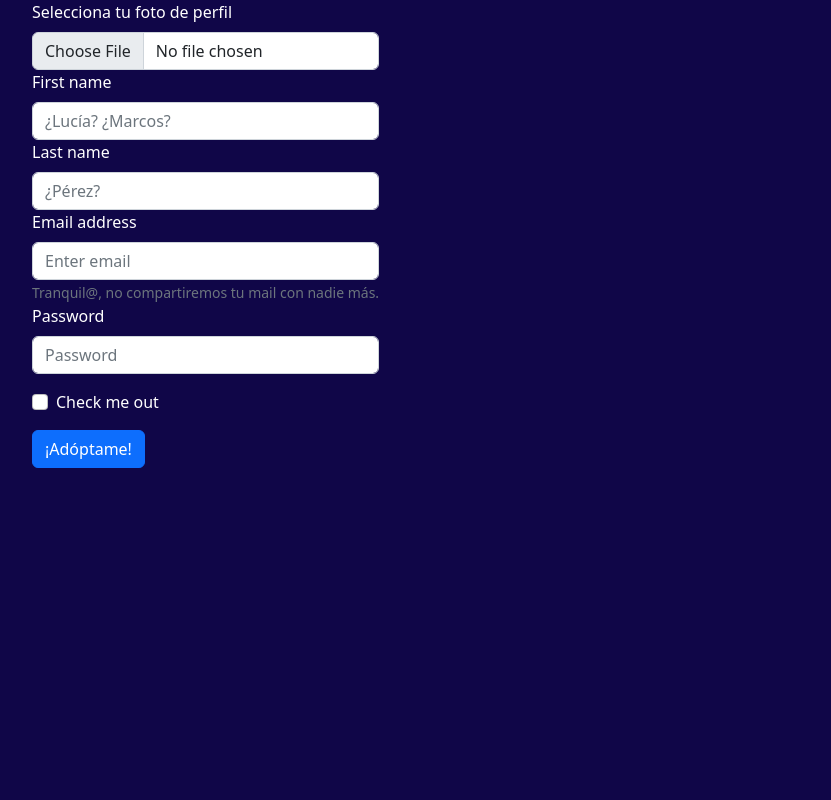
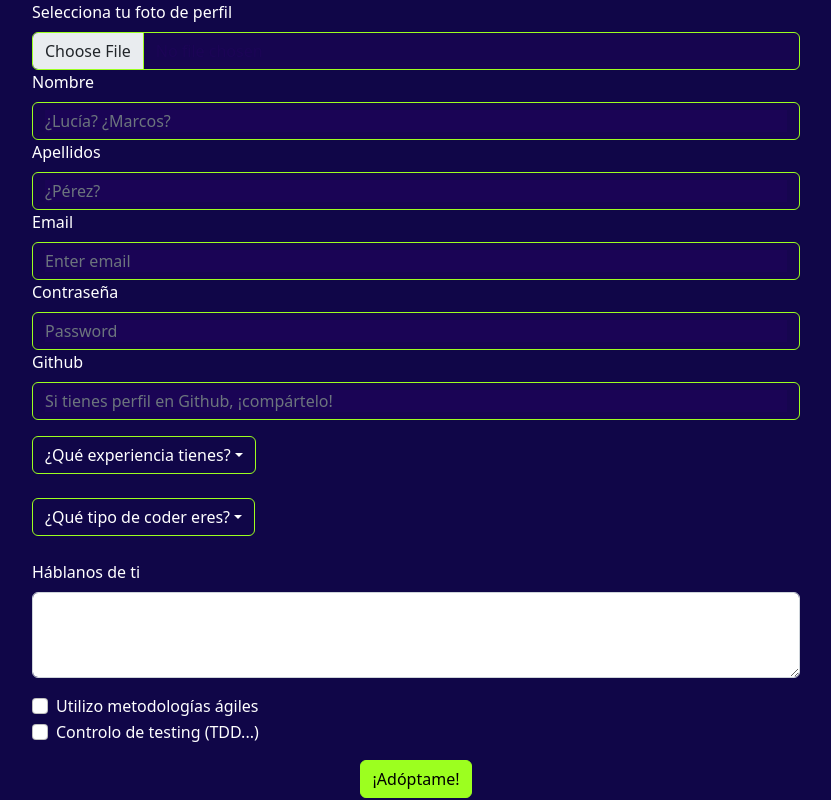
Before and after one commit to adoptacoder-app/adoptacoder, a React (Create React App) app: page / in a window 1280 px wide. Shown: the whole page, without its empty margins (224-1055 px from the left). Built offline with nearby package versions, Linux system fonts and the light colour scheme; the HTML template or start-up script is replaced by a standard one.

Commit message:
add checklist

```diff
--- a/src/assets/mol-form/form.css
+++ b/src/assets/mol-form/form.css
@@ -1,6 +1,40 @@
 .form{
     width: 60%;
-    display: flex;
     margin-left: 20%;
-    color: white
+    color: white;
 }
+
+.boton{
+    width: 100%;
+}
+
+.placeholderStyle{
+    background-color: #2e046d35;
+    border-color:#9CFF1F;
+}
+
+.placeholderStyle:hover{
+    background-color: #2e046d35;
+}
+
+.placeholderStyle::placeholder{
+    background-color: #2e046d35;
+}
+
+.placeholderStyle:not(:placeholder-shown) {
+    color: #2e046d35;
+  }
+
+
+.submitButtonContainer{
+    display:flex;
+    width: 100%;
+    justify-content: center;
+}
+
+
+.submitButton{
+    background-color:#9CFF1F;
+    color: black;
+    border-color: #9CFF1F;
+}
--- a/src/assets/mol-form/form.jsx
+++ b/src/assets/mol-form/form.jsx
@@ -1,6 +1,7 @@
 import './form.css'
 import Button from 'react-bootstrap/Button';
 import Form from 'react-bootstrap/Form';
+import GenericDropdown from '../atom-dropdown/atom-dropdown';
 
 function AdoptMeForm() {
   return (
@@ -8,34 +9,55 @@ function AdoptMeForm() {
     <Form>
       <Form.Group className="mb-3" controlId="formBasicEmail">
         <Form.Label>Selecciona tu foto de perfil</Form.Label>
-        <Form.Control type="file" />
-        <Form.Label>First name</Form.Label>
+        <Form.Control type="file" className="placeholderStyle"/>
+        <Form.Label>Nombre</Form.Label>
           <Form.Control
             required
             type="text"
             placeholder="¿Lucía? ¿Marcos?"
+            className="placeholderStyle"
           />
-        <Form.Label>Last name</Form.Label>
+        <Form.Label>Apellidos</Form.Label>
           <Form.Control
             required
             type="text"
             placeholder="¿Pérez?"
+            className="placeholderStyle"
           />
-        <Form.Label>Email address</Form.Label>
-        <Form.Control type="email" placeholder="Enter email" />
+        <Form.Label>Email</Form.Label>
+        <Form.Control type="email" placeholder="Enter email" className="placeholderStyle"/>
         <Form.Text className="text-muted">
-          Tranquil@, no compartiremos tu mail con nadie más.<br></br>
         </Form.Text>
-        <Form.Label>Password</Form.Label>
-        <Form.Control type="password" placeholder="Password" />
+        <Form.Label>Contraseña</Form.Label>
+        <Form.Control type="password" placeholder="Password" className="placeholderStyle"/>
+        <Form.Label>Github</Form.Label>
+          <Form.Control
+            required
+            type="text"
+            placeholder="Si tienes perfil en Github, ¡compártelo!"
+            className="placeholderStyle"
+          />
       </Form.Group>
 
+      <GenericDropdown className="boton" title="¿Qué experiencia tienes?" option1="Junior" option2="Mid" option3="Senior"/><br></br>
+      <GenericDropdown title="¿Qué tipo de coder eres?" option1="Frontend" option2="Backend" option3="Fullstack"/><br></br>
+
+      <Form.Group className="mb-3" controlId="exampleForm.ControlTextarea1">
+        <Form.Label>Háblanos de ti</Form.Label>
+        <Form.Control as="textarea" rows={3} />
+      </Form.Group>
+
+
+
       <Form.Group className="mb-3" controlId="formBasicCheckbox">
-        <Form.Check type="checkbox" label="Check me out" />
+        <Form.Check type="checkbox" label="Utilizo metodologías ágiles" />
+        <Form.Check type="checkbox" label="Controlo de testing (TDD...)" />
       </Form.Group>
-      <Button variant="primary" type="submit">
+      <div className="submitButtonContainer">
+      <Button variant="primary" type="submit" className="submitButton">
         ¡Adóptame!
       </Button>
+      </div>
     </Form>
     </div>
   );
```
